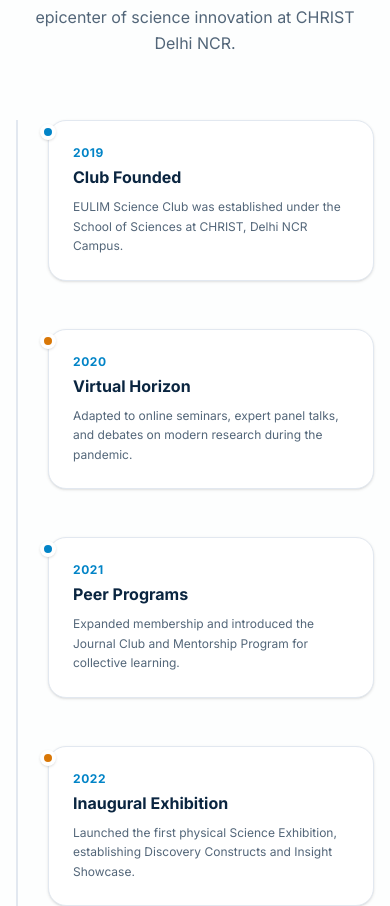
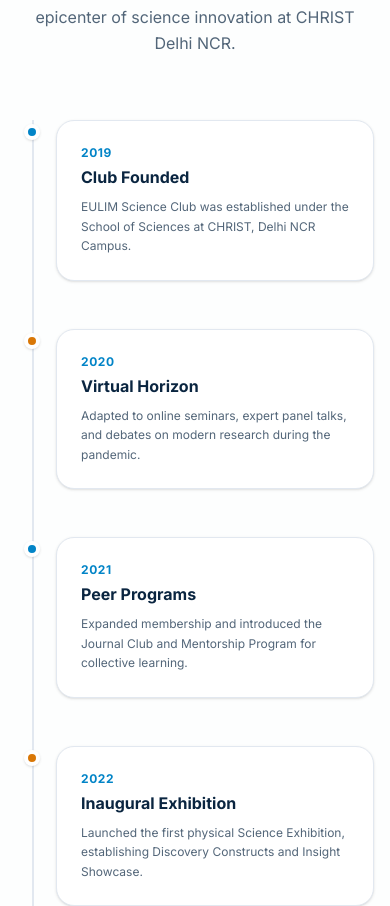
Before and after one commit to abhisarxverma/eulim-club, a Next.js app: page / in a window 390 px wide. Shown: the part 7581-8487 px from the top of the page. Built offline with nearby package versions, Linux system fonts and the light colour scheme.

Commit message:
Fix the milestones and journey sections to have the dots stick with line for mobiles

```diff
--- a/app/page.tsx
+++ b/app/page.tsx
@@ -744,9 +744,9 @@
           </motion.div>
 
           {/* Interactive vertical timeline */}
-          <div className="relative max-w-3xl mx-auto pl-8 sm:pl-0">
+          <div className="relative max-w-3xl mx-auto">
             {/* Center line (on desktop) */}
-            <div className="absolute left-0 sm:left-1/2 top-0 bottom-0 w-0.5 bg-brand-border sm:-translate-x-0.5" />
+            <div className="absolute left-4 sm:left-1/2 top-0 bottom-0 w-0.5 bg-brand-border sm:-translate-x-0.5" />
 
             {milestones.map((milestone, idx) => {
               const isEven = idx % 2 === 0;
@@ -757,13 +757,13 @@
                   whileInView={{ opacity: 1, y: 0 }}
                   viewport={{ once: true, margin: "-120px" }}
                   transition={{ duration: 0.5, delay: 0.05, ease: "easeOut" }}
-                  className={`relative mb-12 sm:flex sm:justify-between items-start ${
+                  className={`relative mb-12 sm:flex sm:justify-between items-start pl-10 sm:pl-0 ${
                     isEven ? "sm:flex-row-reverse" : "sm:flex-row"
                   }`}
                 >
                   {/* Timeline dot */}
                   <div
-                    className={`absolute left-0 sm:left-1/2 w-4 h-4 rounded-full border-4 border-white -translate-x-2 sm:-translate-x-2 mt-1 z-10 shadow-sm ${
+                    className={`absolute left-4 sm:left-1/2 w-4 h-4 rounded-full border-4 border-white -translate-x-2 sm:-translate-x-2 mt-1 z-10 shadow-sm ${
                       isEven ? "bg-brand-cyan" : "bg-brand-ochre"
                     }`}
                   />
```
